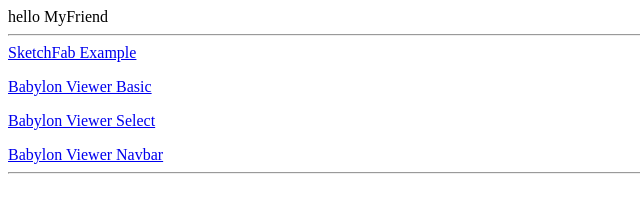
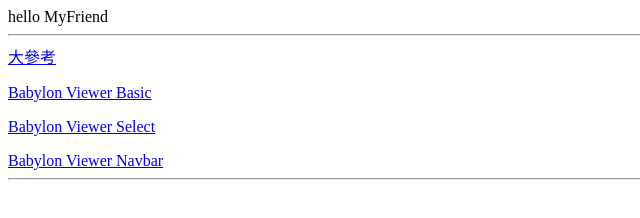
Before and after one commit to chun93cc/candysweet, a plain HTML site: page index.html in a window 1280 px wide. Shown: the whole page, without its empty margins (0-640 px from the left). Drawn offline with Linux system fonts and the light colour scheme.

Commit message:
change link

```diff
--- a/index.html
+++ b/index.html
@@ -1,6 +1,6 @@
 hello MyFriend
 <hr/>
-<a href="sketchfab.html">SketchFab Example</a> <br/>
+<a href="sketchfab.html">大參考</a> <br/>
 
 <p>
 <a href="0.babylonViewer Basic.html">Babylon Viewer Basic</a>
```
